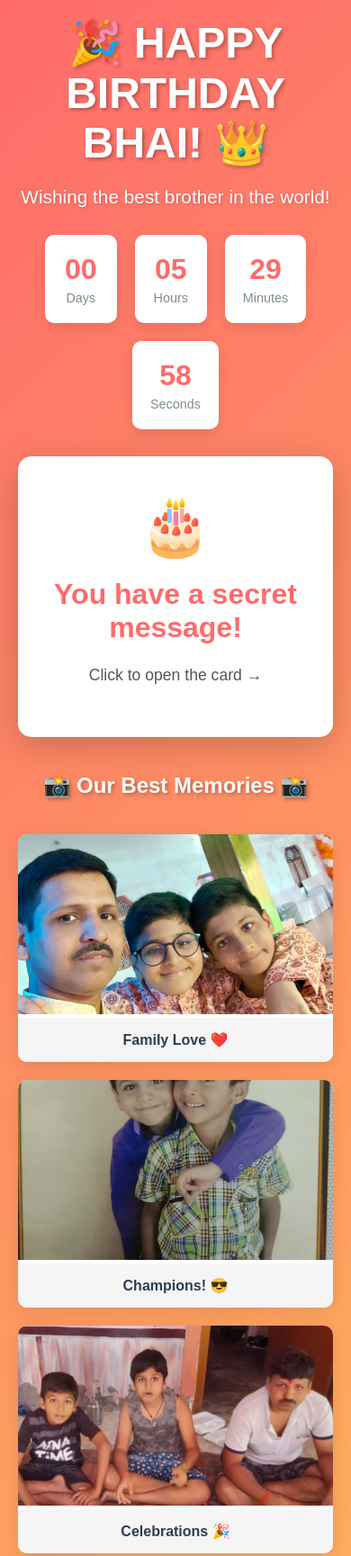
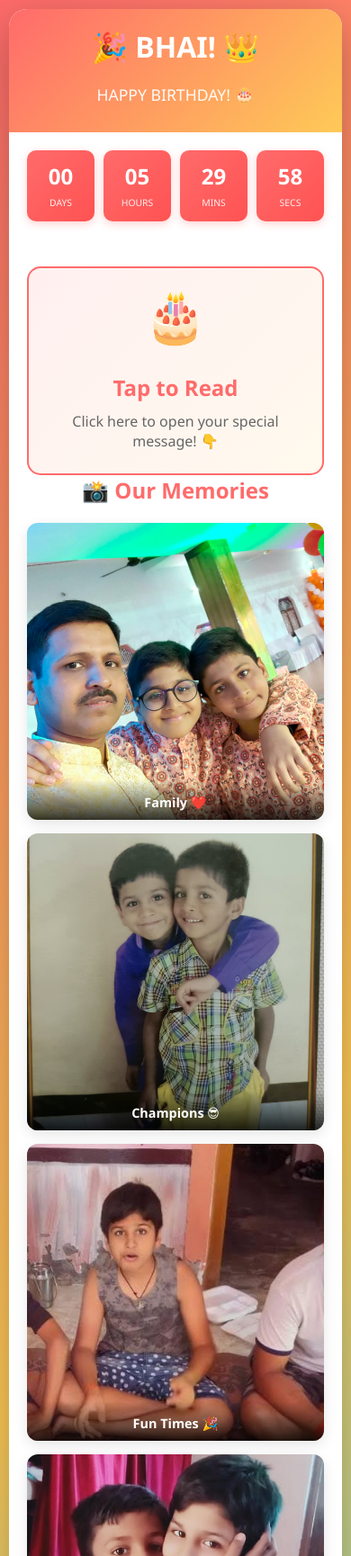
Before and after one commit to amansinghgodfather-droid/BHAI-KA-BIRTHDAY, a plain HTML site: page index.html in a window 390 px wide. Shown: the top 1729 px of the page at 90% size. Drawn offline with Linux system fonts and the light colour scheme.

Commit message:
Create mobile-optimized birthday website for WhatsApp sharing - perfect for smartphones

```diff
--- a/index.html
+++ b/index.html
@@ -3,7 +3,7 @@
 <head>
     <meta charset="UTF-8">
     <meta name="viewport" content="width=device-width, initial-scale=1.0">
-    <title>Happy Birthday Bhai!</title>
+    <title>🎉 Happy Birthday Bhai!</title>
     <style>
         * {
             margin: 0;
@@ -12,234 +12,370 @@
         }
 
         body {
-            font-family: 'Arial', sans-serif;
-            background: linear-gradient(135deg, #ff6b6b, #feca57);
+            font-family: 'Segoe UI', Tahoma, Geneva, Verdana, sans-serif;
+            background: linear-gradient(135deg, #ff6b6b 0%, #feca57 50%, #48dbfb 100%);
             min-height: 100vh;
+            padding: 10px;
             display: flex;
-            flex-direction: column;
+            justify-content: center;
             align-items: center;
-            justify-content: center;
-            color: #2c3e50;
         }
 
-        .container {
-            text-align: center;
-            max-width: 800px;
-            padding: 20px;
+        .main-container {
+            width: 100%;
+            max-width: 500px;
+            background: white;
+            border-radius: 20px;
+            overflow: hidden;
+            box-shadow: 0 15px 50px rgba(0, 0, 0, 0.3);
         }
 
-        h1 {
-            font-size: 3rem;
+        .header {
+            background: linear-gradient(135deg, #ff6b6b, #feca57);
+            padding: 30px 20px;
+            text-align: center;
             color: white;
-            margin-bottom: 20px;
-            text-shadow: 2px 2px 4px rgba(0,0,0,0.3);
-            animation: bounce 1s infinite;
+        }
+
+        .header h1 {
+            font-size: 2.5rem;
+            margin-bottom: 10px;
+            animation: bounce 2s infinite;
+        }
+
+        .header p {
+            font-size: 1.1rem;
+            opacity: 0.95;
         }
 
         @keyframes bounce {
             0%, 100% { transform: translateY(0); }
-            50% { transform: translateY(-20px); }
+            50% { transform: translateY(-10px); }
+        }
+
+        .countdown {
+            background: rgba(255, 255, 255, 0.9);
+            padding: 20px;
+            display: grid;
+            grid-template-columns: repeat(4, 1fr);
+            gap: 10px;
+        }
+
+        .countdown-item {
+            background: linear-gradient(135deg, #ff6b6b, #ff5252);
+            padding: 15px 10px;
+            border-radius: 10px;
+            text-align: center;
+            color: white;
+            box-shadow: 0 3px 10px rgba(255, 107, 107, 0.3);
+        }
+
+        .countdown-number {
+            font-size: 1.8rem;
+            font-weight: bold;
+            display: block;
+        }
+
+        .countdown-label {
+            font-size: 0.75rem;
+            margin-top: 5px;
+            text-transform: uppercase;
+            opacity: 0.9;
+        }
+
+        .content {
+            padding: 30px 20px;
         }
 
         .card {
-            background: white;
+            background: linear-gradient(135deg, rgba(255, 107, 107, 0.1), rgba(254, 202, 87, 0.1));
+            border: 2px solid #ff6b6b;
             border-radius: 15px;
-            padding: 40px;
-            box-shadow: 0 10px 40px rgba(0,0,0,0.2);
-            margin: 30px 0;
+            padding: 25px;
+            text-align: center;
             cursor: pointer;
-            transition: transform 0.3s;
+            transition: all 0.3s ease;
+            min-height: 200px;
+            display: flex;
+            flex-direction: column;
+            justify-content: center;
+            align-items: center;
         }
 
-        .card:hover {
-            transform: scale(1.05);
+        .card:active {
+            transform: scale(0.98);
+        }
+
+        .card-icon {
+            font-size: 3.5rem;
+            margin-bottom: 15px;
+            animation: float 3s ease-in-out infinite;
+        }
+
+        @keyframes float {
+            0%, 100% { transform: translateY(0px); }
+            50% { transform: translateY(-15px); }
         }
 
         .card h2 {
             color: #ff6b6b;
-            margin: 20px 0;
-            font-size: 2rem;
+            font-size: 1.5rem;
+            margin-bottom: 10px;
         }
 
         .card p {
-            font-size: 1.1rem;
+            color: #666;
+            font-size: 1rem;
+        }
+
+        .card.flipped {
+            background: linear-gradient(135deg, rgba(255, 255, 255, 0.9), rgba(255, 255, 255, 0.95));
+        }
+
+        .card.flipped h2 {
+            color: #ff6b6b;
+            font-size: 1.8rem;
+        }
+
+        .card.flipped p {
+            color: #555;
             line-height: 1.6;
-            color: #555;
-            margin: 15px 0;
+            font-size: 1rem;
         }
 
         .btn {
             background: linear-gradient(135deg, #ff6b6b, #ff5252);
             color: white;
             border: none;
-            padding: 15px 35px;
-            font-size: 1.1rem;
-            border-radius: 30px;
+            padding: 12px 30px;
+            font-size: 1rem;
+            border-radius: 25px;
             cursor: pointer;
-            margin: 20px 0;
-            box-shadow: 0 5px 15px rgba(255,107,107,0.4);
+            margin-top: 15px;
+            box-shadow: 0 5px 15px rgba(255, 107, 107, 0.4);
             transition: all 0.3s;
+            font-weight: bold;
         }
 
-        .btn:hover {
-            transform: scale(1.1);
-            box-shadow: 0 8px 20px rgba(255,107,107,0.6);
+        .btn:active {
+            transform: scale(0.95);
+        }
+
+        .gallery-title {
+            text-align: center;
+            font-size: 1.5rem;
+            color: #ff6b6b;
+            margin-bottom: 20px;
+            font-weight: bold;
         }
 
         .gallery {
             display: grid;
-            grid-template-columns: repeat(auto-fit, minmax(200px, 1fr));
-            gap: 20px;
-            margin: 40px 0;
-            width: 100%;
+            grid-template-columns: repeat(2, 1fr);
+            gap: 15px;
+            margin-bottom: 20px;
         }
 
         .gallery-item {
-            background: white;
-            border-radius: 10px;
+            position: relative;
             overflow: hidden;
-            box-shadow: 0 5px 20px rgba(0,0,0,0.1);
-            transition: transform 0.3s;
-        }
-
-        .gallery-item:hover {
-            transform: translateY(-10px);
+            border-radius: 12px;
+            box-shadow: 0 5px 15px rgba(0, 0, 0, 0.1);
+            aspect-ratio: 1;
         }
 
         .gallery-item img {
             width: 100%;
-            height: 200px;
+            height: 100%;
             object-fit: cover;
+            transition: transform 0.3s;
         }
 
-        .gallery-item p {
-            padding: 15px;
-            font-weight: bold;
-            margin: 0;
-            background: #f5f5f5;
+        .gallery-item:active img {
+            transform: scale(1.05);
         }
 
-        .subtitle {
+        .gallery-item-label {
+            position: absolute;
+            bottom: 0;
+            left: 0;
+            right: 0;
+            background: linear-gradient(to top, rgba(0, 0, 0, 0.8), transparent);
             color: white;
-            font-size: 1.3rem;
-            margin-bottom: 30px;
-            text-shadow: 1px 1px 3px rgba(0,0,0,0.2);
+            padding: 15px 10px 10px;
+            font-size: 0.9rem;
+            font-weight: bold;
+            text-align: center;
         }
 
-        .countdown {
-            display: flex;
-            justify-content: center;
-            gap: 20px;
-            margin: 30px 0;
-            flex-wrap: wrap;
+        .message-box {
+            background: #f5f5f5;
+            border-left: 4px solid #ff6b6b;
+            padding: 15px;
+            border-radius: 8px;
+            margin-bottom: 20px;
+            display: none;
         }
 
-        .countdown-item {
-            background: white;
-            padding: 20px;
-            border-radius: 10px;
-            box-shadow: 0 5px 15px rgba(0,0,0,0.1);
-            min-width: 80px;
+        .message-box.show {
+            display: block;
+            animation: slideIn 0.3s ease;
         }
 
-        .countdown-number {
-            font-size: 2rem;
-            font-weight: bold;
-            color: #ff6b6b;
+        @keyframes slideIn {
+            from {
+                opacity: 0;
+                transform: translateY(-10px);
+            }
+            to {
+                opacity: 1;
+                transform: translateY(0);
+            }
         }
 
-        .countdown-label {
-            font-size: 0.9rem;
-            color: #7f8c8d;
-            margin-top: 5px;
+        .message-box h3 {
+            color: #ff6b6b;
+            margin-bottom: 10px;
+            font-size: 1.2rem;
         }
 
-        footer {
-            margin-top: 50px;
+        .message-box p {
+            color: #555;
+            line-height: 1.6;
+            font-size: 1rem;
+        }
+
+        .footer {
+            background: linear-gradient(135deg, #ff6b6b, #feca57);
             color: white;
-            font-size: 1.1rem;
-            text-shadow: 1px 1px 3px rgba(0,0,0,0.3);
+            text-align: center;
+            padding: 20px;
+            font-size: 0.95rem;
+        }
+
+        .footer p {
+            margin: 5px 0;
+        }
+
+        .confetti {
+            position: fixed;
+            pointer-events: none;
+        }
+
+        @media (max-width: 400px) {
+            .header h1 {
+                font-size: 2rem;
+            }
+
+            .countdown-item {
+                padding: 12px 8px;
+            }
+
+            .countdown-number {
+                font-size: 1.5rem;
+            }
+
+            .countdown-label {
+                font-size: 0.65rem;
+            }
+
+            .gallery {
+                grid-template-columns: 1fr;
+            }
         }
     </style>
 </head>
 <body>
 
-    <div class="container">
-        <h1>🎉 HAPPY BIRTHDAY BHAI! 👑</h1>
-        <p class="subtitle">Wishing the best brother in the world!</p>
+    <div class="main-container">
+        <!-- Header -->
+        <div class="header">
+            <h1>🎉 BHAI! 👑</h1>
+            <p>HAPPY BIRTHDAY! 🎂</p>
+        </div>
 
+        <!-- Countdown -->
         <div class="countdown">
             <div class="countdown-item">
-                <div class="countdown-number" id="days">00</div>
-                <div class="countdown-label">Days</div>
+                <span class="countdown-number" id="days">00</span>
+                <span class="countdown-label">Days</span>
             </div>
             <div class="countdown-item">
-                <div class="countdown-number" id="hours">00</div>
-                <div class="countdown-label">Hours</div>
+                <span class="countdown-number" id="hours">00</span>
+                <span class="countdown-label">Hours</span>
             </div>
             <div class="countdown-item">
-                <div class="countdown-number" id="minutes">00</div>
-                <div class="countdown-label">Minutes</div>
+                <span class="countdown-number" id="minutes">00</span>
+                <span class="countdown-label">Mins</span>
             </div>
             <div class="countdown-item">
-                <div class="countdown-number" id="seconds">00</div>
-                <div class="countdown-label">Seconds</div>
+                <span class="countdown-number" id="seconds">00</span>
+                <span class="countdown-label">Secs</span>
             </div>
         </div>
 
-        <div class="card" onclick="flipCard()">
-            <div id="cardContent">
-                <div class="cake-icon" style="font-size: 4rem; margin-bottom: 20px;">🎂</div>
-                <h2>You have a secret message!</h2>
-                <p>Click to open the card →</p>
+        <!-- Main Content -->
+        <div class="content">
+            <!-- Birthday Card -->
+            <div class="card" id="card" onclick="flipCard()">
+                <div id="cardFront">
+                    <div class="card-icon">🎂</div>
+                    <h2>Tap to Read</h2>
+                    <p>Click here to open your special message! 👇</p>
+                </div>
+                <div id="cardBack" style="display: none;">
+                    <h2>Happy Birthday Bhai! ❤️</h2>
+                    <p>Thank you for always being there for me, supporting me through everything, and being the BEST BROTHER ever! Let's celebrate this amazing day together! 🎉</p>
+                    <button class="btn" onclick="celebrate(event)">🥳 CELEBRATE! 🥳</button>
+                </div>
+            </div>
+
+            <!-- Message -->
+            <div class="message-box" id="messageBox">
+                <h3>Dear Bhai,</h3>
+                <p>Wishing you a year full of happiness, success, and amazing moments! You deserve all the best in life. Keep shining and being awesome! 💫</p>
+            </div>
+
+            <!-- Gallery -->
+            <div class="gallery-title">📸 Our Memories</div>
+            <div class="gallery">
+                <div class="gallery-item">
+                    <img src="WhatsApp Image 2026-09-12 at 9.12.16 PM (1).jpeg" alt="Memory 1">
+                    <div class="gallery-item-label">Family ❤️</div>
+                </div>
+                <div class="gallery-item">
+                    <img src="WhatsApp Image 2026-09-12 at 9.12.16 PM.jpeg" alt="Memory 2">
+                    <div class="gallery-item-label">Champions 😎</div>
+                </div>
+                <div class="gallery-item">
+                    <img src="WhatsApp Image 2026-09-12 at 9.12.17 PM (1).jpeg" alt="Memory 3">
+                    <div class="gallery-item-label">Fun Times 🎉</div>
+                </div>
+                <div class="gallery-item">
+                    <img src="WhatsApp Image 2026-09-12 at 9.12.17 PM.jpeg" alt="Memory 4">
+                    <div class="gallery-item-label">Double Power 👑</div>
+                </div>
+                <div class="gallery-item">
+                    <img src="WhatsApp Image 2026-09-12 at 9.12.18 PM (1).jpeg" alt="Memory 5">
+                    <div class="gallery-item-label">Moments 💫</div>
+                </div>
+                <div class="gallery-item">
+                    <img src="WhatsApp Image 2026-09-12 at 9.12.18 PM (2).jpeg" alt="Memory 6">
+                    <div class="gallery-item-label">Together 🎊</div>
+                </div>
             </div>
         </div>
 
-        <div style="display: none;" id="cardMessage">
-            <div class="card">
-                <h2>Happy Birthday Bhai! ❤️</h2>
-                <p>Thank you for always being there for me, supporting me, and being the best brother anyone could ask for. Let's make this year unforgettable!</p>
-                <button class="btn" onclick="celebrate()">🥳 CELEBRATE! 🥳</button>
-            </div>
+        <!-- Footer -->
+        <div class="footer">
+            <p>❤️ Made with love for you!</p>
+            <p style="font-size: 0.9rem; opacity: 0.9;">HAPPY BIRTHDAY BHAI! 🎂🎉</p>
         </div>
-
-        <h2 style="color: white; margin: 40px 0; text-shadow: 2px 2px 4px rgba(0,0,0,0.3);">📸 Our Best Memories 📸</h2>
-        <div class="gallery">
-            <div class="gallery-item">
-                <img src="WhatsApp Image 2026-09-12 at 9.12.16 PM (1).jpeg" alt="Memory 1">
-                <p>Family Love ❤️</p>
-            </div>
-            <div class="gallery-item">
-                <img src="WhatsApp Image 2026-09-12 at 9.12.16 PM.jpeg" alt="Memory 2">
-                <p>Champions! 😎</p>
-            </div>
-            <div class="gallery-item">
-                <img src="WhatsApp Image 2026-09-12 at 9.12.17 PM (1).jpeg" alt="Memory 3">
-                <p>Celebrations 🎉</p>
-            </div>
-            <div class="gallery-item">
-                <img src="WhatsApp Image 2026-09-12 at 9.12.17 PM.jpeg" alt="Memory 4">
-                <p>Double Power! 👑</p>
-            </div>
-            <div class="gallery-item">
-                <img src="WhatsApp Image 2026-09-12 at 9.12.18 PM (1).jpeg" alt="Memory 5">
-                <p>Moments 💫</p>
-            </div>
-            <div class="gallery-item">
-                <img src="WhatsApp Image 2026-09-12 at 9.12.18 PM (2).jpeg" alt="Memory 6">
-                <p>Together 🎊</p>
-            </div>
-        </div>
-
-        <footer>
-            <p>Made with ❤️ for the best Bhai! 🎂🎉</p>
-            <p style="margin-top: 10px;">© 2026 - Your Loving Sibling</p>
-        </footer>
     </div>
 
     <script>
         // Countdown Timer
-        function updateCountdown() {
+        function startCountdown() {
             const targetDate = new Date('2026-09-13').getTime();
 
             setInterval(() => {
@@ -260,27 +396,68 @@
             }, 1000);
         }
 
-        // Card Flip
+        // Card Flip Function
+        let isFlipped = false;
         function flipCard() {
-            const content = document.getElementById('cardContent');
-            const message = document.getElementById('cardMessage');
+            const cardFront = document.getElementById('cardFront');
+            const cardBack = document.getElementById('cardBack');
+            const messageBox = document.getElementById('messageBox');
 
-            if (content.style.display === 'none') {
-                content.style.display = 'block';
-                message.style.display = 'none';
+            if (!isFlipped) {
+                cardFront.style.display = 'none';
+                cardBack.style.display = 'flex';
+                messageBox.classList.add('show');
+                isFlipped = true;
             } else {
-                content.style.display = 'none';
-                message.style.display = 'block';
+                cardFront.style.display = 'flex';
+                cardBack.style.display = 'none';
+                messageBox.classList.remove('show');
+                isFlipped = false;
             }
         }
 
         // Celebrate Function
-        function celebrate() {
-            alert('🎉 HAPPY BIRTHDAY BHAI! 🎉\n\nLet\'s celebrate this amazing day! 🎂🎊');
+        function celebrate(event) {
+            event.stopPropagation();
+            createConfetti();
+            alert('🎉 HAPPY BIRTHDAY BHAI! 🎉\n\nLet\'s celebrate this amazing day! 🎂🎊🎈');
         }
 
-        // Start countdown on page load
-        window.addEventListener('DOMContentLoaded', updateCountdown);
+        // Simple Confetti Animation
+        function createConfetti() {
+            const colors = ['#ff6b6b', '#feca57', '#48dbfb', '#ff9ff3', '#1dd1a1'];
+
+            for (let i = 0; i < 50; i++) {
+                const confetti = document.createElement('div');
+                confetti.className = 'confetti';
+                confetti.textContent = ['🎉', '🎊', '🎈', '⭐', '✨'][Math.floor(Math.random() * 5)];
+                confetti.style.left = Math.random() * 100 + '%';
+                confetti.style.top = '-20px';
+                confetti.style.fontSize = Math.random() * 20 + 20 + 'px';
+                confetti.style.opacity = '1';
+                confetti.style.animation = `fall ${Math.random() * 3 + 2}s linear forwards`;
+
+                document.body.appendChild(confetti);
+
+                setTimeout(() => confetti.remove(), 3000);
+            }
+        }
+
+        // Add animation style
+        const style = document.createElement('style');
+        style.textContent = `
+            @keyframes fall {
+                to {
+                    top: 100vh;
+                    opacity: 0;
+                    transform: rotate(360deg);
+                }
+            }
+        `;
+        document.head.appendChild(style);
+
+        // Initialize
+        window.addEventListener('DOMContentLoaded', startCountdown);
     </script>
 
 </body>
```
